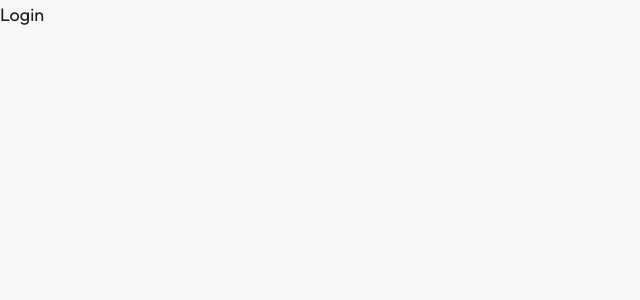
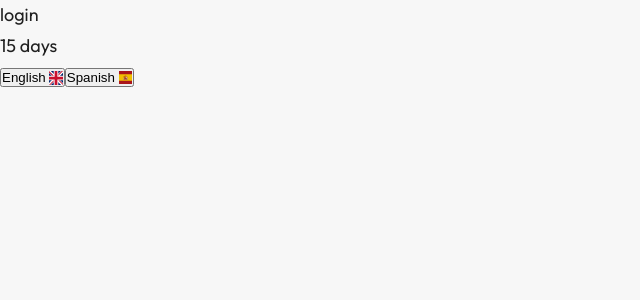
Before and after one commit to ricardozuritadev/advanced-pokedex, a React (Create React App) app: page /login in a window 1280 px wide. Shown: the top 300 px of the page, without its empty margins (0-640 px from the left). Built offline with nearby package versions, Linux system fonts and the light colour scheme.

Commit message:
Change languages logic implemented

```diff
--- a/src/pages/auth/login/index.tsx
+++ b/src/pages/auth/login/index.tsx
@@ -1,5 +1,23 @@
+import i18next from 'i18next';
+import { useTranslation } from 'react-i18next';
+import { languages } from '../../../utils/languages';
+
+const number: number = 15;
+
 const Login = () => {
-  return <div>Login</div>;
+  const { t } = useTranslation();
+
+  return (
+    <div>
+      <p>{t('login')}</p>
+      <p>{t('days_since_implementation', { number })}</p>
+      {languages.map(({ code, name, country_code }) => (
+        <button key={country_code} onClick={() => i18next.changeLanguage(code)}>
+          {name} <span className={`fi fi-${country_code} fis`}></span>
+        </button>
+      ))}
+    </div>
+  );
 };
 
 export default Login;
```
